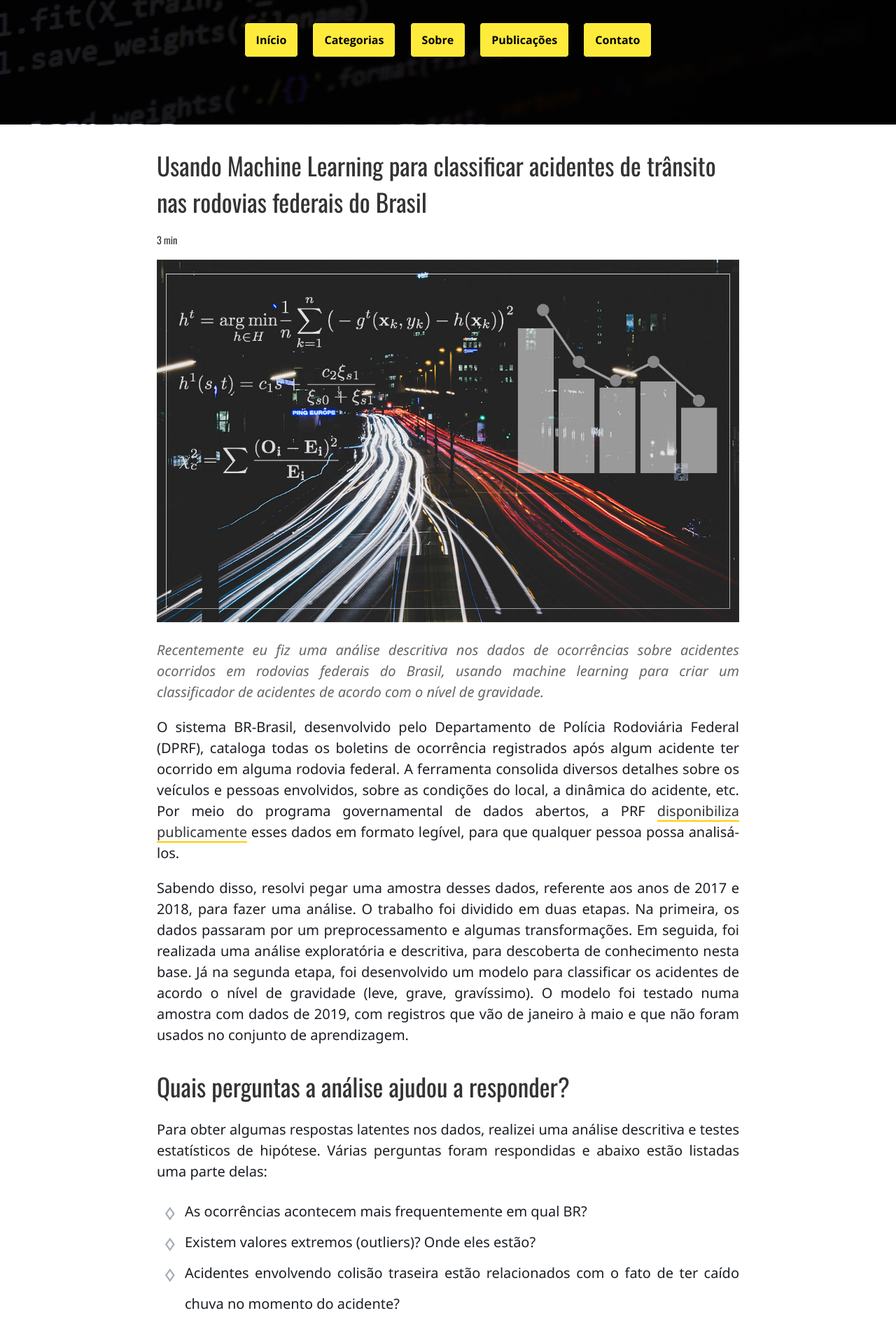
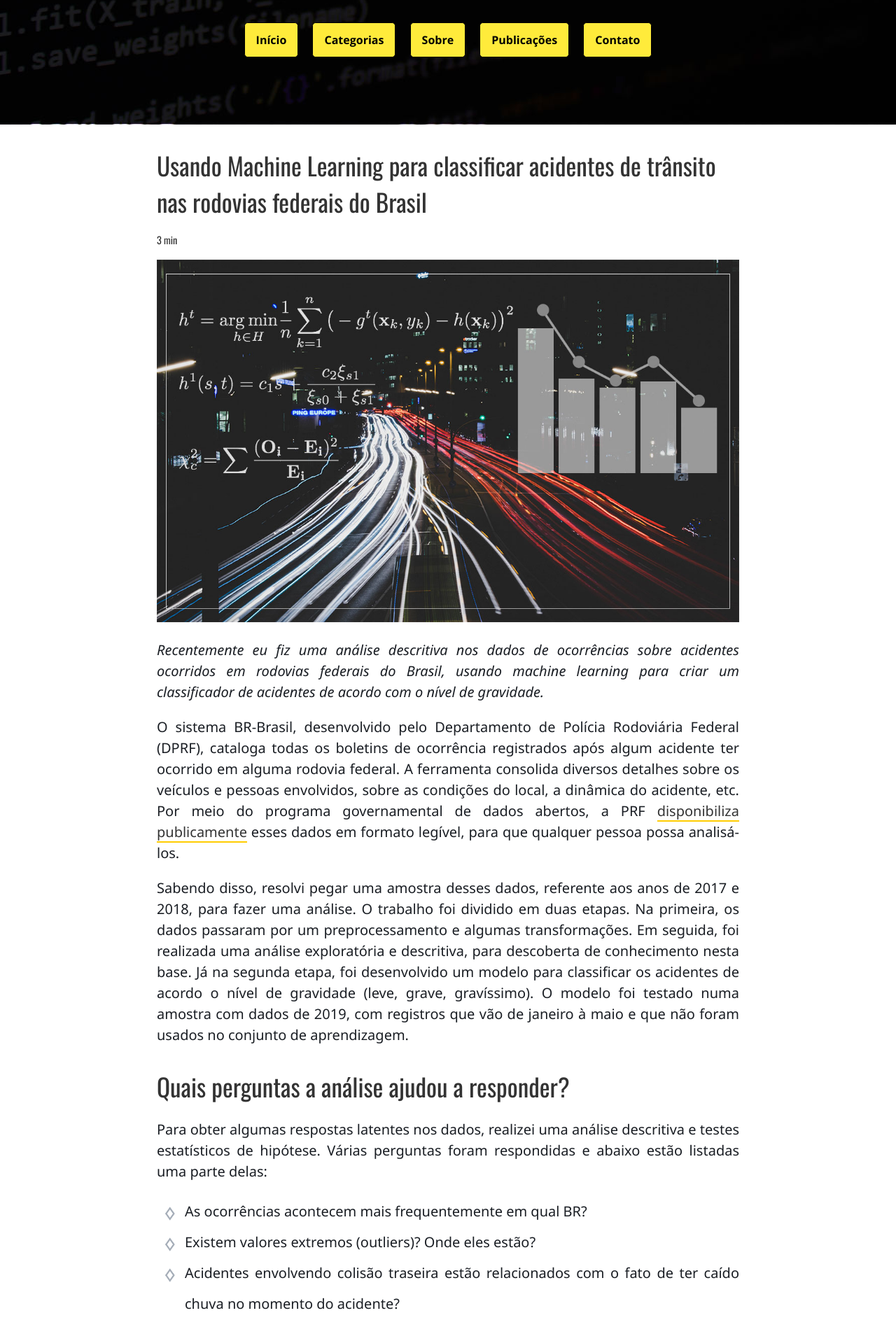
Before and after one commit to luisfredgs/luisfredgs.github.io, a Jekyll site: the page built from _posts/2019-09-03-usando-machine-learning-para-classificar-acidentes-de-transito-nas-rodovias-federais.md, in a window 1280 px wide. Shown: the part 323-2219 px from the top of the page at 70% size. Built offline with Jekyll 4.4.1, drawn with Linux system fonts in a browser that asks for light colours; comment, search, counter and statistics services are not loaded.

Commit message:
Update custom.css

```diff
--- a/css/custom.css
+++ b/css/custom.css
@@ -158,9 +158,10 @@ img + em {
 }
 
 .main-content p em{
-  /*font-size: 18px;*/
-  color: #666666;
+  /* font-size: 19px; */
+  color: #1a1e24;
   text-align: justify;
+  font-family: 'Segoe UI', Helvetica, Arial;
   /*font-size: 70%;*/
 }
 
```
